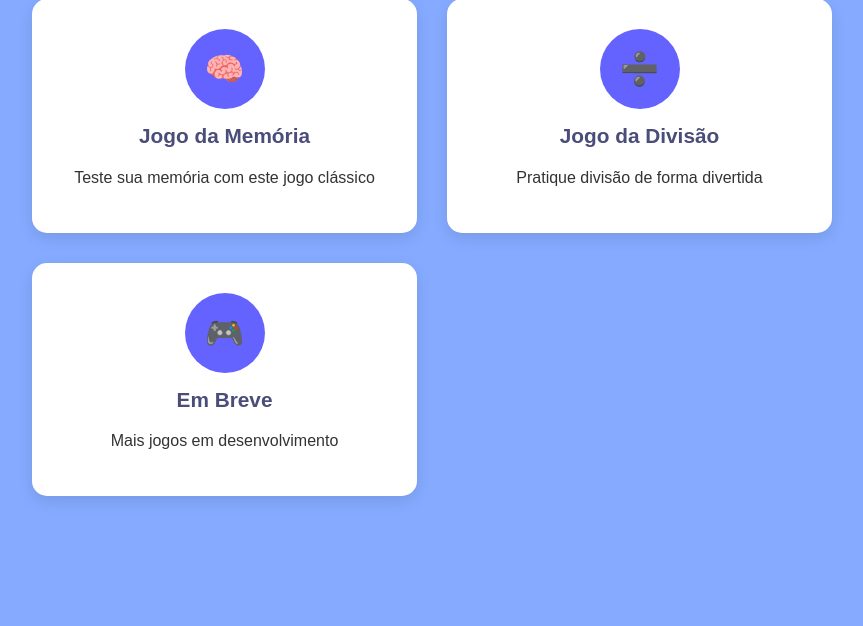
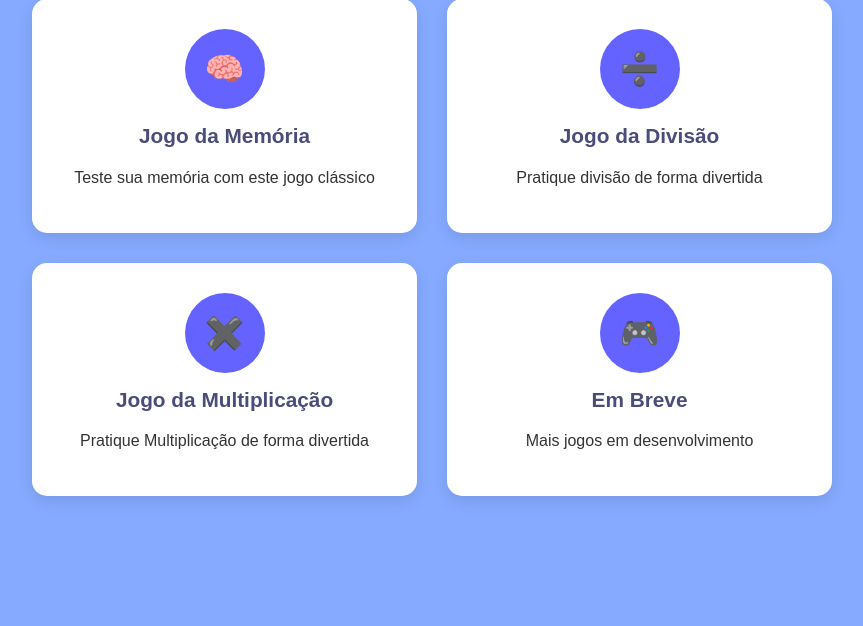
Before and after one commit to Ritaaissac/Divermatica, a Flask app: page / in a window 1280 px wide. Shown: the part 331-957 px from the top of the page, without its empty margins (208-1071 px from the left). Run offline with Flask 3, Linux system fonts and the light colour scheme.

Commit message:
Foi adicionado o jogo de rita

```diff
--- a/controllers/main_controller.py
+++ b/controllers/main_controller.py
@@ -44,7 +44,7 @@ def init_app(app):
 
     app.add_url_rule('/politica-privacidade', endpoint='politica_privacidade', view_func=politica_privacidade, methods=['GET'])
 
-    @login_required
+
     def jogo_multiplicacao():
         return render_template('jogo_multiplicacao.html')
 
--- a/templates/index.html
+++ b/templates/index.html
@@ -20,6 +20,11 @@
                 <h3>Jogo da Divisão</h3>
                 <p>Pratique divisão de forma divertida</p>
             </a>
+            <a href="{{ url_for('jogo_multiplicacao') }}" class="jogo-card">
+                <div class="jogo-icon">✖️</div>
+                <h3>Jogo da Multiplicação</h3>
+                <p>Pratique Multiplicação de forma divertida</p>
+            </a>
             <!-- Adicione mais jogos aqui no futuro -->
             <a href="#" class="jogo-card">
                 <div class="jogo-icon">🎮</div>
```
Also changed, not shown: static/css/trem.css (renamed from static/trem.css).
